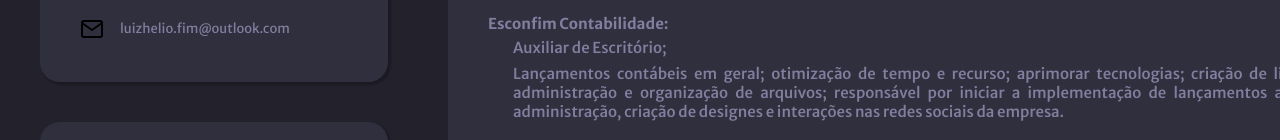
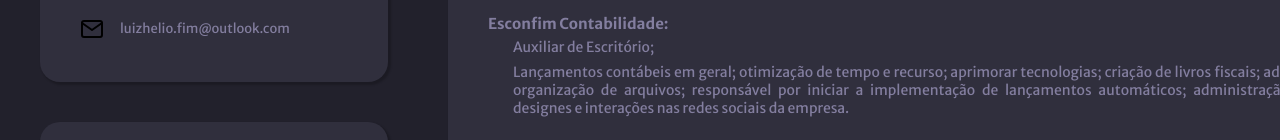
Before and after one commit to Feity0/Curriculo, a plain HTML site: page index.html in a window 1280 px wide. Shown: the part 660-800 px from the top of the page. Drawn offline with Linux system fonts and the light colour scheme.

Commit message:
add more style

```diff
--- a/style.css
+++ b/style.css
@@ -475,9 +475,9 @@ ul{
 }
 
 #relato {
-  font-size: 15px;
+  font-size: 14px;
   font-style: normal;
-  font-weight: 500;
+  font-weight: 400;
   line-height: normal;
   text-align:justify;
 
@@ -485,9 +485,9 @@ ul{
 }
 
 #cargo {
-  font-size: 15px;
+  font-size: 14px;
   font-style: normal;
-  font-weight: 500;
+  font-weight: 400;
   line-height: normal;
 
   margin: -35px auto auto 65px;
```
